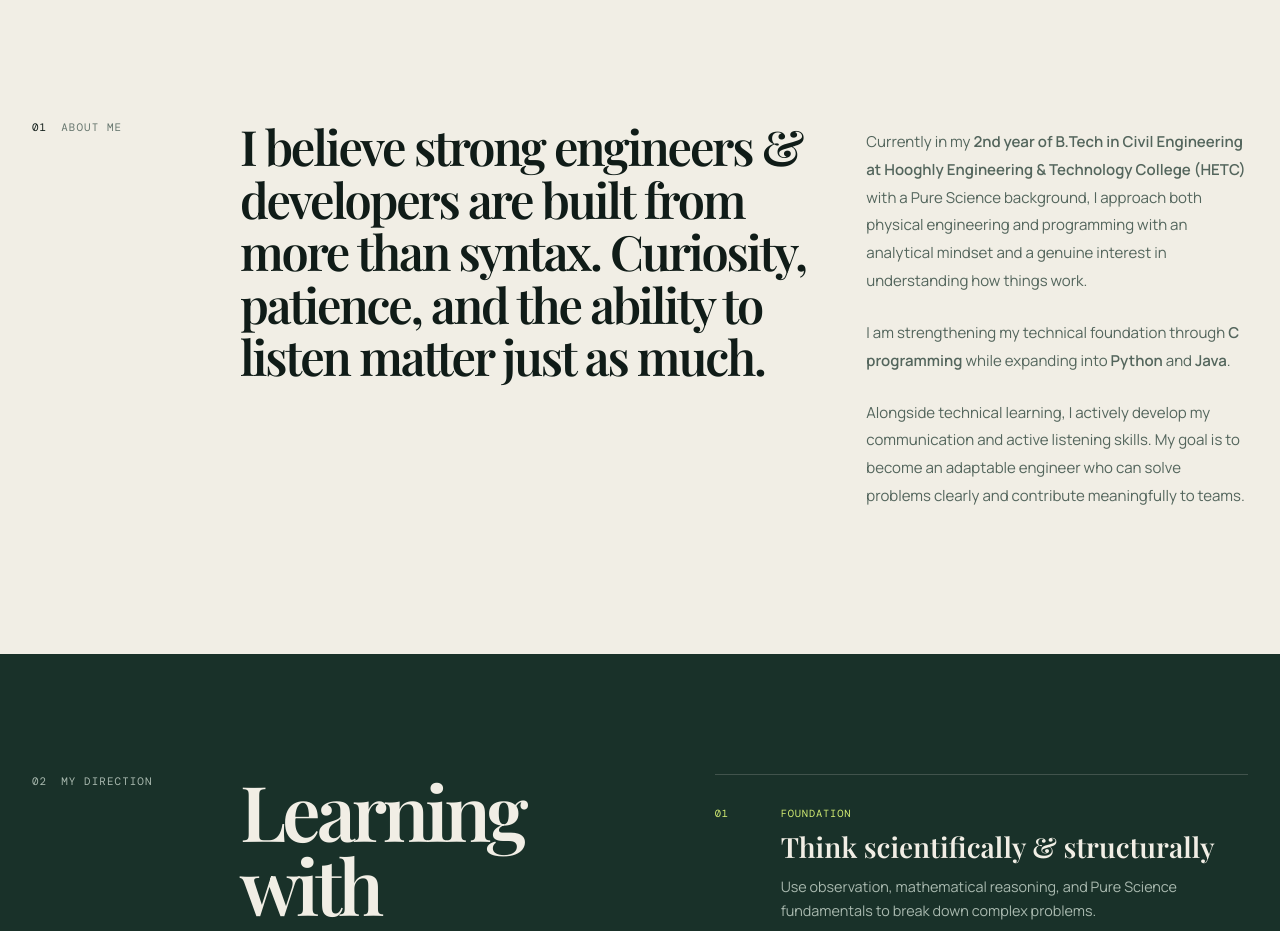
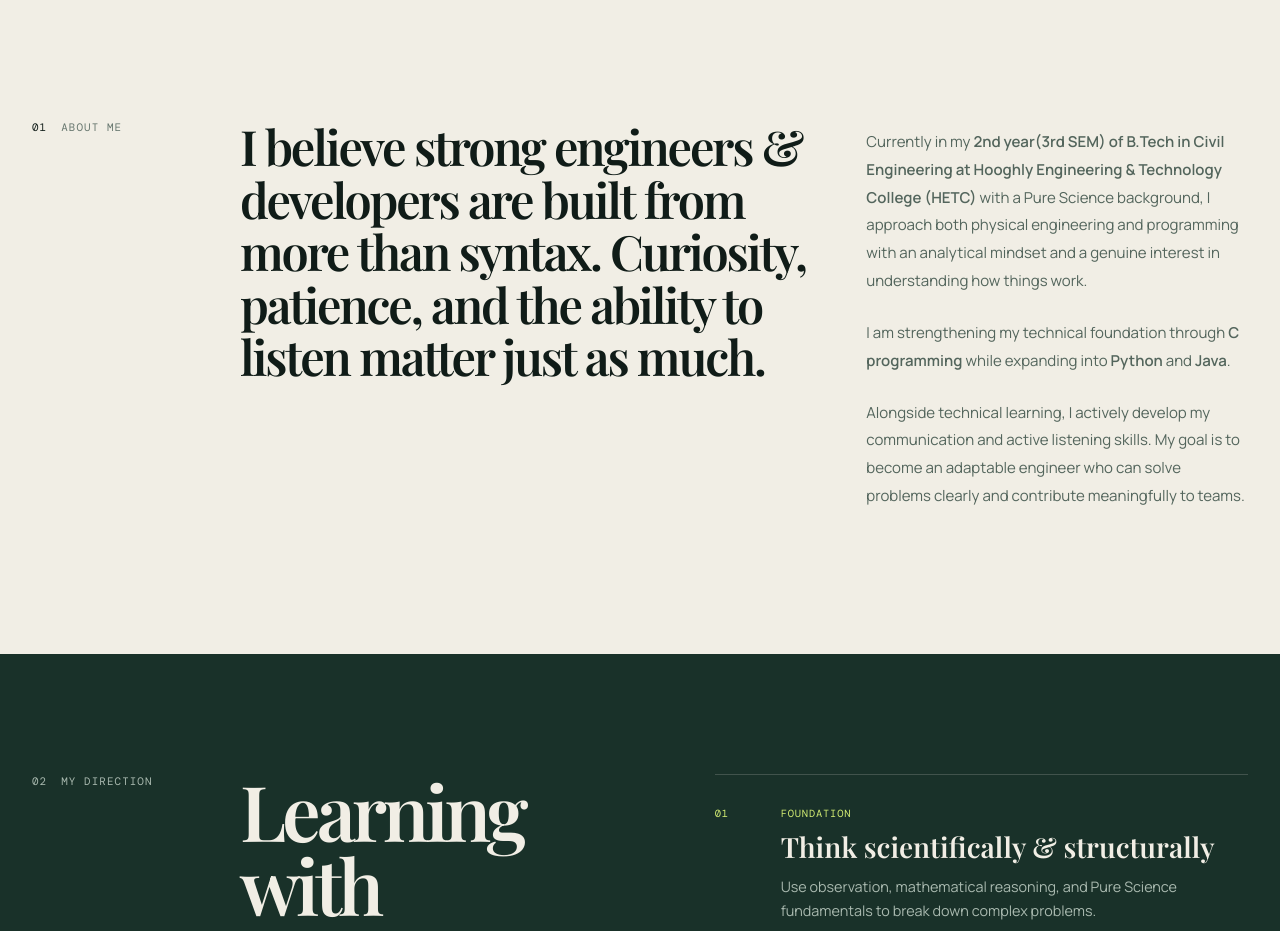
Before and after one commit to 0xSouradip/portfolio, a plain HTML site: page index.html in a window 1280 px wide. Shown: the part 820-1751 px from the top of the page. Drawn offline with nearby package versions, Linux system fonts and the light colour scheme; a web font is replaced by a local one.

Commit message:
Update academic year information in index.html

```diff
--- a/index.html
+++ b/index.html
@@ -104,7 +104,7 @@
 
       <div class="about-details">
         <p>
-          Currently in my <strong>2nd year of B.Tech in Civil Engineering at Hooghly Engineering & Technology College (HETC)</strong> with a Pure Science background, I approach both physical engineering and programming with an analytical mindset and a genuine interest in understanding how things work.
+          Currently in my <strong>2nd year(3rd SEM) of B.Tech in Civil Engineering at Hooghly Engineering & Technology College (HETC)</strong> with a Pure Science background, I approach both physical engineering and programming with an analytical mindset and a genuine interest in understanding how things work.
         </p>
         <p>
           I am strengthening my technical foundation through <strong>C programming</strong> while expanding into <strong>Python</strong> and <b>Java</b>.
```
